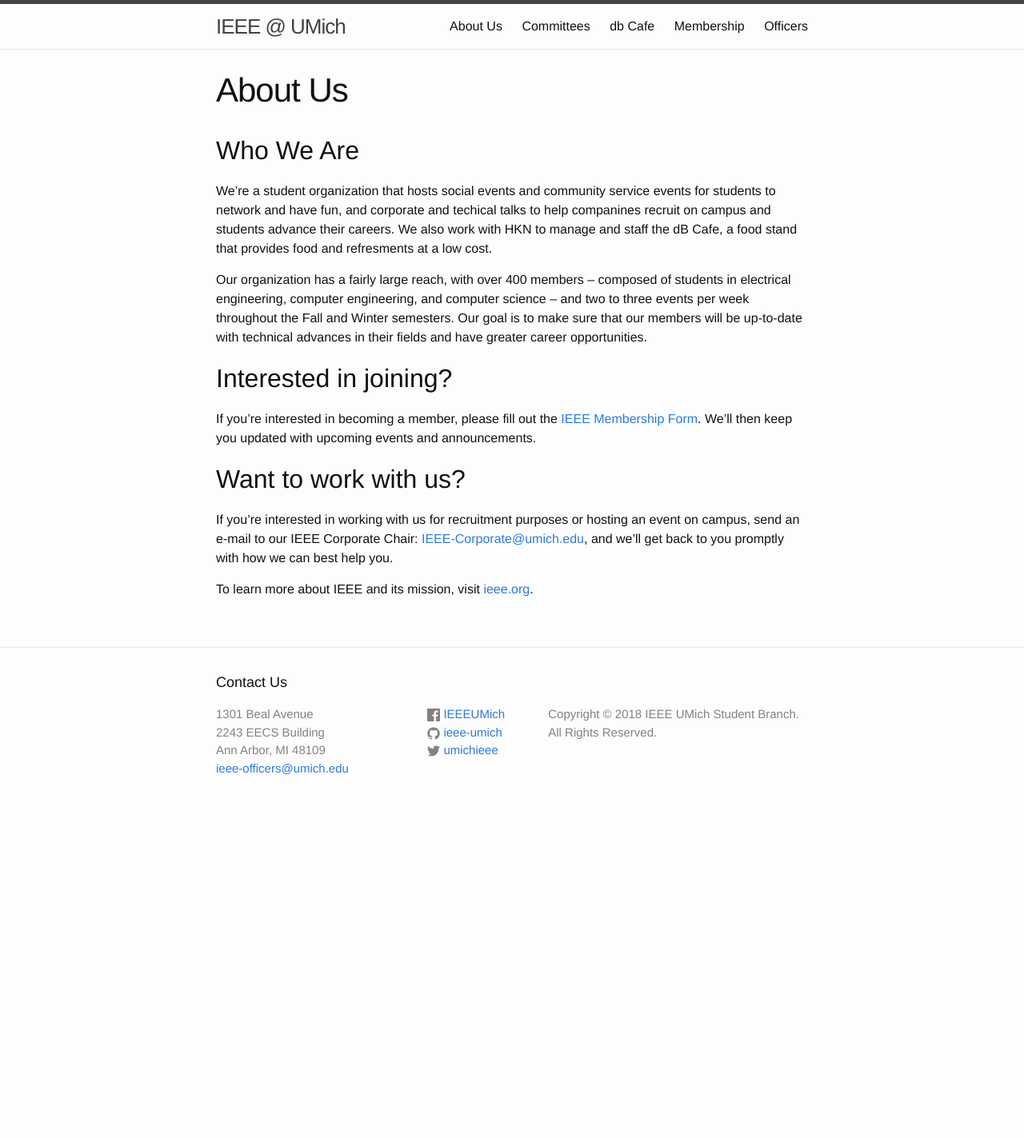
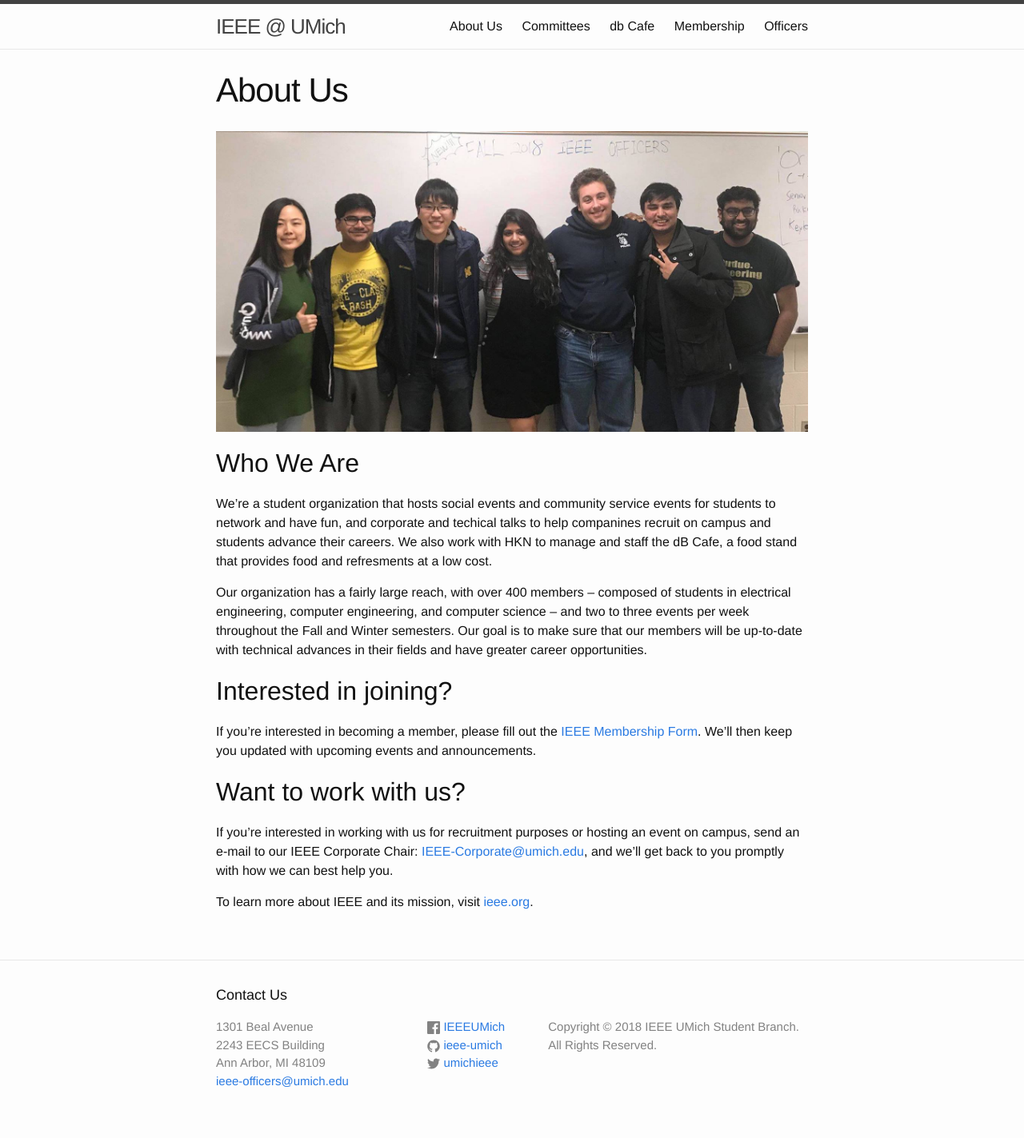
Before and after one commit to ieee-umich/ieee-website, a Jekyll site: the page built from about.md, in a window 1280 px wide. Shown: the whole page at 80% size. Built offline with Jekyll 4.4.1, drawn with Linux system fonts in a browser that asks for light colours; before the commit the page ends 1032 px from its top, so only the background shows below that.

Commit message:
ADD: Officer Image to About Page

```diff
--- a/about.md
+++ b/about.md
@@ -3,6 +3,8 @@
 title: About Us
 permalink: /about/
 ---
+
+![Fall 2018 Officers](../images/fall2018_officers.jpg)
 
 ## Who We Are
 
```
Also changed, not shown: images/fall2018_officers.jpg (added).
